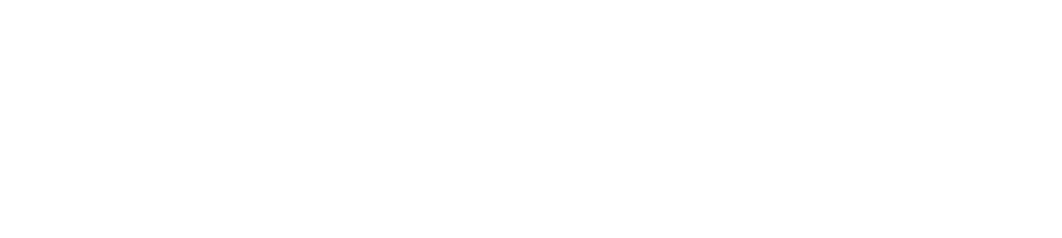
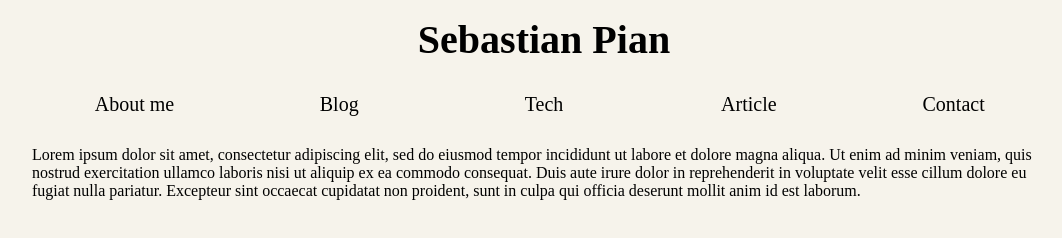
Before and after one commit to sebapian/sebapian.github.io, a plain HTML site: page blog.html in a window 1280 px wide. Shown: the whole page, without its empty margins (96-1158 px from the left). Drawn offline with Linux system fonts and the light colour scheme.

Commit message:
Added hover for menu and set base for pages

```diff
--- a/about-me.html
+++ b/about-me.html
@@ -1,5 +1,27 @@
 <!DOCTYPE html>
 <html>
 
+  <head>
+    <title>About me</title>
+    <meta charset="UTF-8">
+    <link href="styles/main.css" rel="stylesheet" type="text/css">
+  </head>
+
+    <body>
+      <header>
+        <h1>Sebastian Pian</h1>
+        <div class="menu-container">
+          <ul class="menu-wrapper">
+            <li class="menu-item"><a href="/about-me.html">About me</a></li>
+            <li class="menu-item"><a href="/blog.html">Blog</a></li>
+            <li class="menu-item"><a href="/about-me.html">Tech</a></li>
+            <li class="menu-item"><a href="/articles.html">Article</a></li>
+            <li class="menu-item"><a href="/contact.html">Contact</a></li>
+          </ul>
+        </div>
+      </header>
+
+      <main>
+        <p>Lorem ipsum dolor sit amet, consectetur adipiscing elit, sed do eiusmod tempor incididunt ut labore et dolore magna aliqua. Ut enim ad minim veniam, quis nostrud exercitation ullamco laboris nisi ut aliquip ex ea commodo consequat. Duis aute irure dolor in reprehenderit in voluptate velit esse cillum dolore eu fugiat nulla pariatur. Excepteur sint occaecat cupidatat non proident, sunt in culpa qui officia deserunt mollit anim id est laborum.</p>
 
 </html>
--- a/blog.html
+++ b/blog.html
@@ -0,0 +1,27 @@
+<!DOCTYPE html>
+<html>
+
+  <head>
+    <title>About me</title>
+    <meta charset="UTF-8">
+    <link href="styles/main.css" rel="stylesheet" type="text/css">
+  </head>
+
+    <body>
+      <header>
+        <h1>Sebastian Pian</h1>
+        <div class="menu-container">
+          <ul class="menu-wrapper">
+            <li class="menu-item"><a href="/about-me.html">About me</a></li>
+            <li class="menu-item"><a href="/blog.html">Blog</a></li>
+            <li class="menu-item"><a href="/about-me.html">Tech</a></li>
+            <li class="menu-item"><a href="/articles.html">Article</a></li>
+            <li class="menu-item"><a href="/contact.html">Contact</a></li>
+          </ul>
+        </div>
+      </header>
+
+      <main>
+        <p>Lorem ipsum dolor sit amet, consectetur adipiscing elit, sed do eiusmod tempor incididunt ut labore et dolore magna aliqua. Ut enim ad minim veniam, quis nostrud exercitation ullamco laboris nisi ut aliquip ex ea commodo consequat. Duis aute irure dolor in reprehenderit in voluptate velit esse cillum dolore eu fugiat nulla pariatur. Excepteur sint occaecat cupidatat non proident, sunt in culpa qui officia deserunt mollit anim id est laborum.</p>
+
+</html>
--- a/styles/main.css
+++ b/styles/main.css
@@ -4,21 +4,20 @@
 }
 
 
-/* Media query for top menu */
-@media (max-width: 650px) {
-
-}
-
 h1 {
   display: flex;
   justify-content: center;
   margin-bottom: 30px;
-
+  font-size: 30pt;
 }
 
 body {
   background-color: #f6f3eb;
   padding: 1em 8em;
+}
+
+header {
+  text-align: center;
 }
 
 .menu-container {
@@ -39,6 +38,17 @@ body {
   text-align: center;
 }
 
+.menu-item a {
+  color: black;
+  text-decoration: none;
+  font-size: 15pt;
+}
+
+.menu-item a:hover {
+  color: brown;
+  text-decoration: none;
+  font-size: 15pt;
+}
 
 .flex-container {
   display: flex;
@@ -100,7 +110,7 @@ body {
 }
 
 .card-description {
-
+  padding-top: 10px;
 }
 
 @media (max-width:1474px) {
```
Also changed, not shown: articles.html (+27 -0 lines), contact.html (+27 -0 lines), tech.html (+27 -0 lines).
